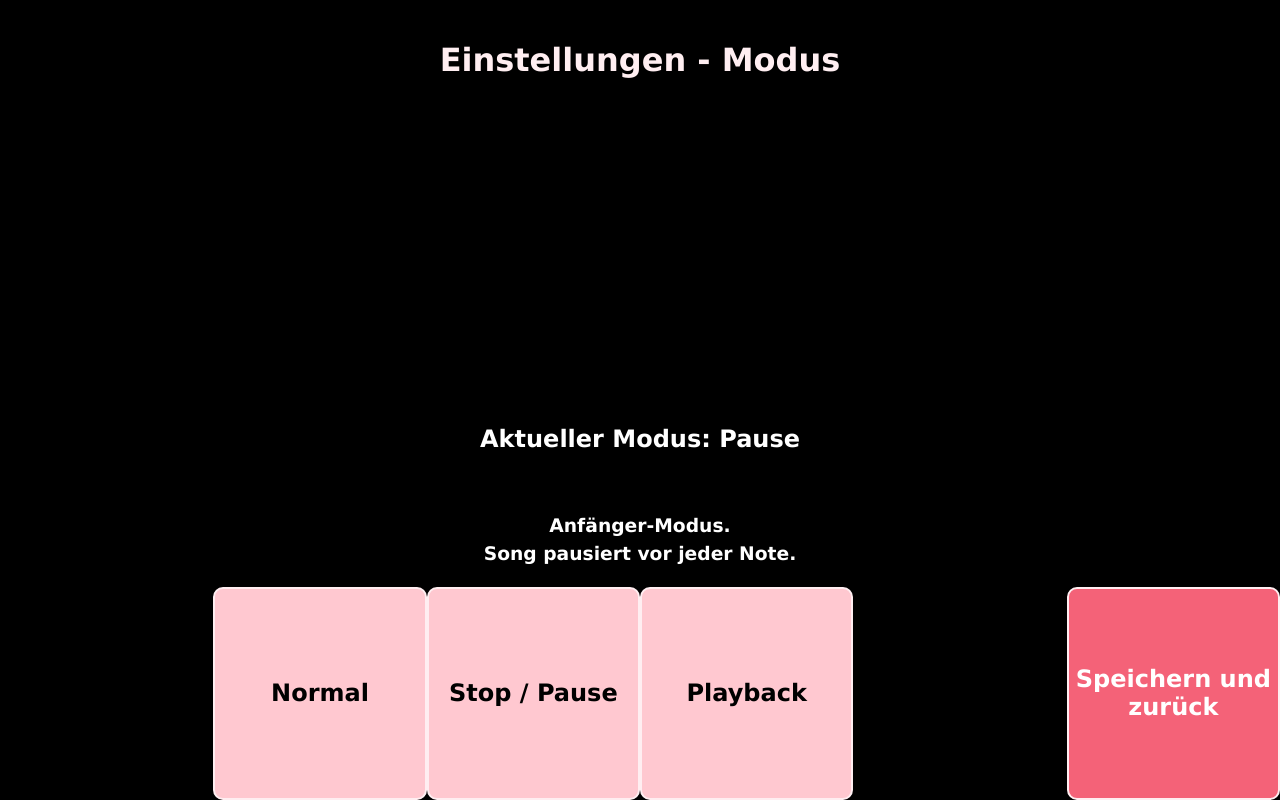
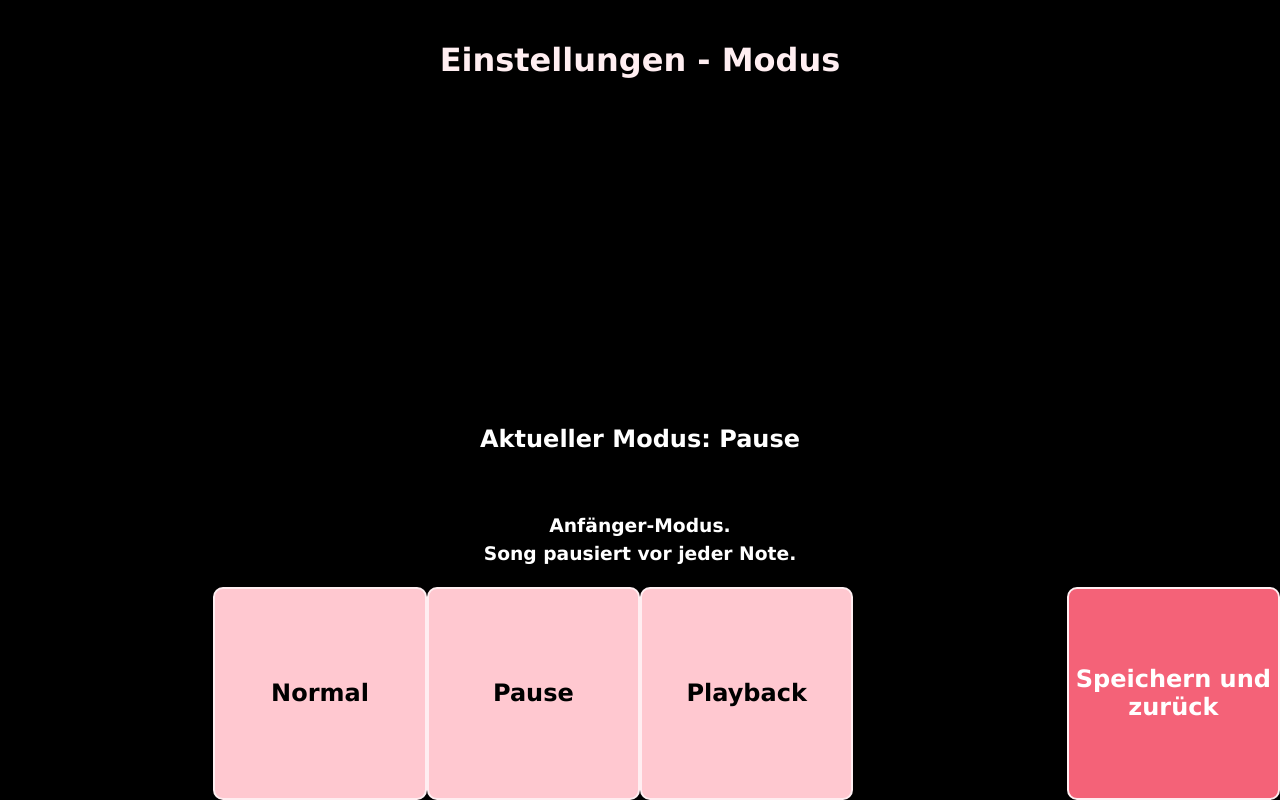
Before and after one commit to lm154-hdm/piano-game-sensefloor, a SvelteKit app: page /sensfloor/menu/settings/mode in a window 1280 px wide. Built offline with nearby package versions, Linux system fonts and the light colour scheme.

Commit message:
fix: merge conflict

```diff
--- a/src/routes/sensfloor/menu/settings/mode/+page.svelte
+++ b/src/routes/sensfloor/menu/settings/mode/+page.svelte
@@ -34,7 +34,7 @@
                 settings.mode = Mode.Pause;
             }}
             >
-                Stop / Pause
+                Pause
             </button>
             <button
                     class="menu-button secondary-button"
```
